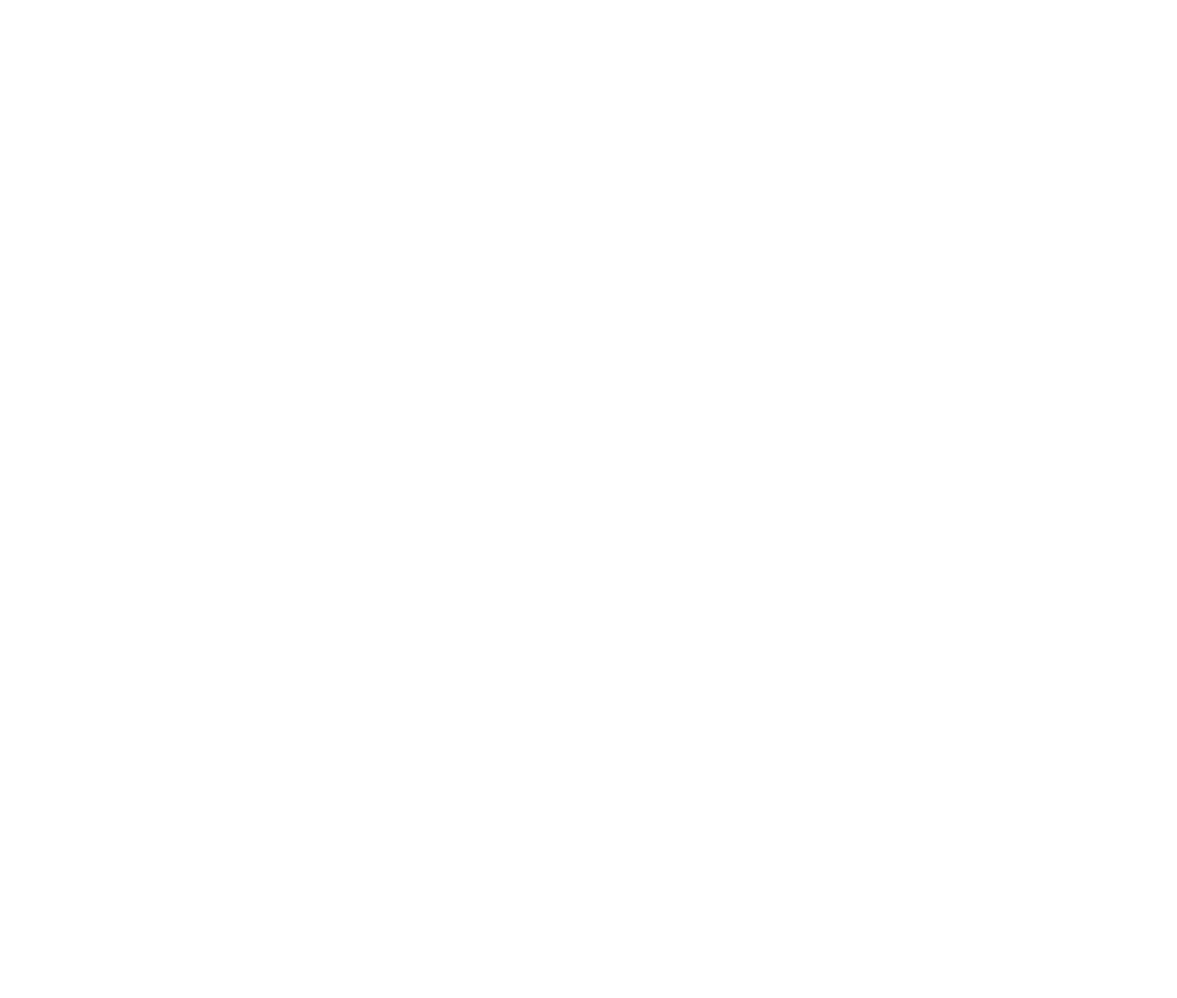
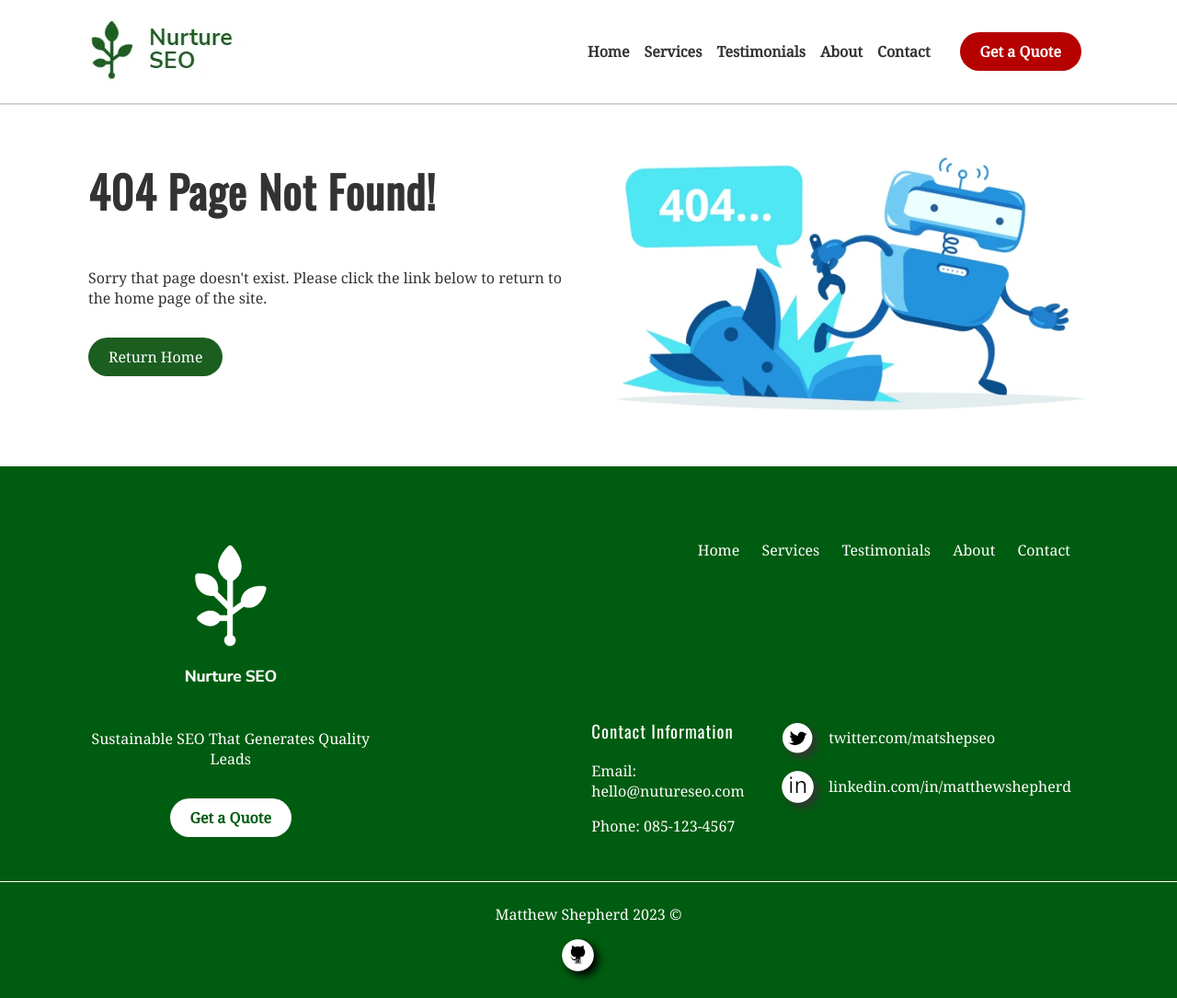
Before and after one commit to mat-shepherd/ci-pp1-nurture-seo, a plain HTML site: page 404.html in a window 1280 px wide. Shown: the whole page at 92% size. Before the commit the page ends 800 px from the top, so only its background shows below. Drawn offline with nearby package versions, Linux system fonts and the light colour scheme.

Commit message:
Feat: updated 404 page using index structure with sections removed, updated hero text and image

```diff
--- a/404.html
+++ b/404.html
@@ -4,9 +4,102 @@
     <meta charset="UTF-8">
     <meta http-equiv="X-UA-Compatible" content="IE=edge">
     <meta name="viewport" content="width=device-width, initial-scale=1.0">
-    <title>Document</title>
+    <title>404 Page Not Found!</title>
+    <meta name="description" content="Sorry this page doesn't exist!">
+    <meta name="keywords" content="SEO, Search Engine Optimisation, SEO Consultant, SEO strategy, digital strategy">
+    <link rel="stylesheet" href="assets/css/style.css">
+    <link rel="shortcut icon" href="assets/images/favicon.ico" type="image/x-icon">
 </head>
 <body>
+    <header>
+        <div id="logo">
+            <a href="#hero"><img src="assets/images/nurture-seo-logo-100.webp" srcset="assets/images/nurture-seo-logo-100.webp 100w, assets/images/nurture-seo-logo-200.webp 200w"
+                sizes="(max-width: 1024px) 100px, 200px"
+                alt="Nurture SEO Consultancy Logo"></a>
+        </div>
+        <nav id="nav-bar">
+            <!-- Mobile hamburger elements-->
+            <input id="menu-toggle" type="checkbox">
+            <label class="menu-button-container" for="menu-toggle">
+                <span class="visually-hidden">Mobile Menu Icon</span>
+                <span class="menu-button"></span>
+            </label>
+            <!-- End mobile hamburger elements-->
+            <ul class="menu-items">
+                <li><a href="#hero">Home</a></li>
+                <li><a href="#services">Services</a></li>
+                <li><a href="#testimonials">Testimonials</a></li>
+                <li><a href="#about">About</a></li>
+                <li><a href="#footer-connect">Contact</a></li>
+                <li><a href="#contact" class="cta-btn">Get a Quote</a></li>
+            </ul>
+        </nav>
+    </header>
+    <hr>
+    <section id="hero">
+        <div id="hero-text-container">
+            <h1>404 Page Not Found!</h1>
+            <p>Sorry that page doesn't exist. Please click the link below to return to the home page of the site.</p>
+            <a href="/" class="cta-btn">Return Home</a>
+        </div>
+        <div id="hero-image">
+            <img src="assets/images/404-bot-300.webp" srcset="assets/images/404-bot-300.webp 300w, assets/images/404-bot-400.webp 400w, assets/images/404-bot-600.webp 600w"
+             sizes="(max-width: 1024px) 35vw, (max-width: 1500px) 40vw, 600px"
+             alt="Image of a robot indicating 404 Page Not Found">
+        </div>
+    </section>
+    <footer>
+        <div id="footer-top">
+            <!-- Footer Top Left Container -->
+            <div id="logo-tagline">
+                <a href="#hero"><img src="assets/images/nurture-seo-logo-white-150.webp" srcset="assets/images/nurture-seo-logo-white-150.webp 150w, assets/images/nurture-seo-logo-white-200.webp 200w"
+                    sizes="(max-width: 1024px) 150px, 200px"
+                    alt="Nurture SEO Consultancy Logo" loading="lazy"></a>
+                <p>Sustainable SEO That Generates Quality Leads</p>
+                <div id="footer-cta">
+                    <a href="#contact" class="cta-btn">Get a Quote</a>
+                </div>
+            </div>
+            <!-- Footer Top Right Container -->
+            <div id="footer-nav">
+                <div id="footer-links">
+                    <div id="links-left-block">
+                    </div>
+                    <div id="links-right-block">
+                        <ul>
+                            <li><a href="#hero">Home</a></li>
+                            <li><a href="#services">Services</a></li>
+                            <li><a href="#testimonials">Testimonials</a></li>
+                            <li><a href="#about">About</a></li>
+                            <li><a href="#footer-connect">Contact</a></li>
+                        </ul>
+                    </div>
+                </div>
+                <div id="footer-connect">
+                    <div id="connect-left-block">
+                    </div>
+                    <div id="connect-middle-block">
+                        <h3>Contact Information</h3>
+                        <p>Email: hello@nutureseo.com</p>
+                        <p>Phone: 085-123-4567</p>
+                    </div>
+                    <div id="connect-right-block">
+                    <!-- Social Icons and Links -->
+                        <span class="social-link"><a href="https://twitter.com/matshepseo" target="_blank" rel="noopener" aria-label="Visit our Twitter page (opens in a new tab)"><img src="assets/images/tw.png" alt="Twitter" loading="lazy"> twitter.com/matshepseo</a></span>
+                        <span class="social-link"><a href="https://www.linkedin.com/in/matthewshepherd/" target="_blank" rel="noopener" aria-label="Visit my LinkedIn page (opens in a new tab)"><img src="assets/images/li.png" alt="LinkedIn" loading="lazy"> linkedin.com/in/matthewshepherd</a></span>
+                    </div>
+                </div>
+            </div>
+        </div>
+        <!-- Footer Bottom Container -->
+        <div id="footer-bottom">
+            <p>Matthew Shepherd 2023 &copy;</p>
+            <!-- Footer GitHub Link -->
+            <a href="https://github.com/mat-shepherd" class="social-icon" target="_blank" rel="noopener" aria-label="Visit my GitHub page (opens in a new tab)"><img src="assets/images/gh.png" alt="GitHub" loading="lazy"></a>
+        </div>
+    </footer>
 
+    <!-- Font Awesome Script -->
+    <script src="https://kit.fontawesome.com/5a0f54d2c3.js" crossorigin="anonymous"></script>
 </body>
 </html>
```
Also changed, not shown: assets/images/404-bot-300.webp (added), assets/images/404-bot-400.webp (added), assets/images/404-bot-600.webp (added).
